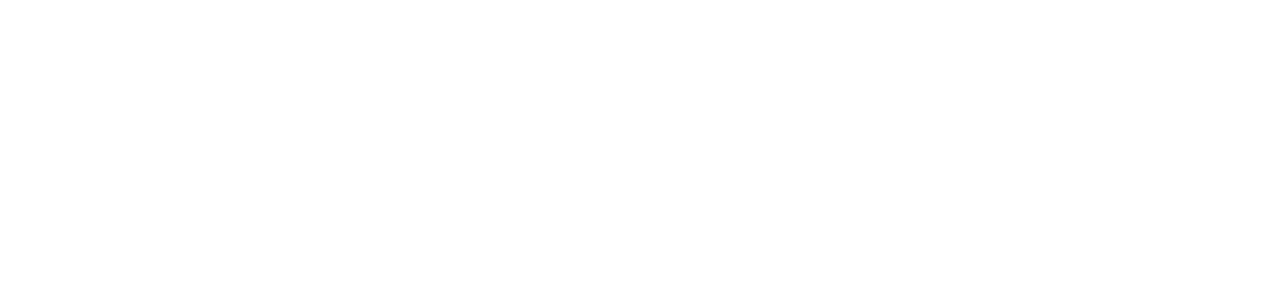
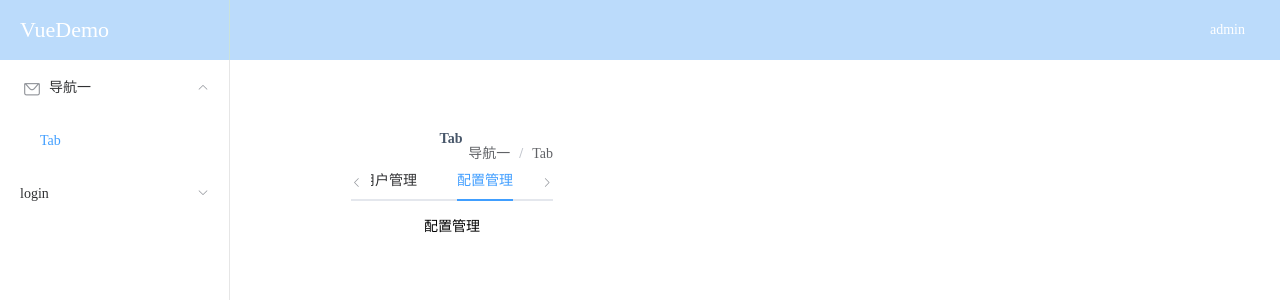
Before and after one commit to tyw809611051/evane-front, a Vue app: page /#/ in a window 1280 px wide. Both pictures are taken after a click on the button "登录". Shown: the top 300 px of the page. Built offline with nearby package versions, Linux system fonts and the light colour scheme.

Commit message:
vue demo

```diff
--- a/src/page/404.vue
+++ b/src/page/404.vue
@@ -0,0 +1,11 @@
+<template>
+    <p class="page-container">404 page not found</p>
+</template>
+
+<style>
+.page-container {
+    font-size: 20px;
+    text-align: center;
+    color: rgb(192, 204, 218);
+}
+</style>
--- a/src/page/home.vue
+++ b/src/page/home.vue
@@ -0,0 +1,215 @@
+<template lang="html">
+<div class="home-container">
+  <el-row class="container">
+    <el-col :span="24" class="header">
+            <el-col :span="10" class="logo" :class="collapsed?'logo-collapse-width':'logo-width'">{{collapsed?'':sysName}}</el-col>
+            <el-col :span="10">
+        <div class="tools" @click.prevent="collapseFun">
+          <i class="fa fa-align-justify"></i>
+                </div>
+            </el-col>
+            <el-col :span="4" class="userinfo">
+                <el-dropdown trigger="hover">
+                    <span class="el-dropdown-link userinfo-inner">{{sysUserName}}</span>
+                    <el-dropdown-menu slot="dropdown">
+                        <el-dropdown-item>我的消息</el-dropdown-item>
+                        <el-dropdown-item>设置</el-dropdown-item>
+                        <el-dropdown-item divided @click.native="logoutFun">退出登录</el-dropdown-item>
+                    </el-dropdown-menu>
+                </el-dropdown>
+            </el-col>
+        </el-col>
+    <el-col :span="24" class="main">
+      <aside :class="collapsed?'menu-collapsed':'menu-expanded'">
+        <!--导航菜单-->
+       <el-menu :default-active="$route.path" class="el-menu-vertical-demo" unique-opened router v-show="!collapsed">
+         <template v-for="(item,index) in $router.options.routes" v-if="!item.hidden">
+           <el-submenu :index="index+''" v-if="!item.leaf">
+             <template slot="title"><i :class="item.iconCls"></i>{{item.name}}</template>
+             <el-menu-item v-for="child in item.children" :index="child.path" :key="child.path" v-if="!child.hidden">{{child.name}}</el-menu-item>
+           </el-submenu>
+           <el-menu-item v-if="item.leaf&&item.children.length>0" :index="item.children[0].path"><i :class="item.iconCls"></i>{{item.children[0].name}}</el-menu-item>
+         </template>
+       </el-menu>
+       <!--导航菜单-折叠后-->
+       <ul class="el-menu el-menu-vertical-demo collapsed" v-show="collapsed" ref="menuCollapsed">
+         <li v-for="(item,index) in $router.options.routes" v-if="!item.hidden" class="el-submenu item">
+           <template v-if="!item.leaf">
+             <div class="el-submenu__title" style="padding-left: 20px;" @mouseover="showMenu(index,true)" @mouseout="showMenu(index,false)">
+               <i :class="item.iconCls"></i>
+             </div>
+             <ul class="el-menu submenu" :class="'submenu-hook-'+index" @mouseover="showMenu(index,true)" @mouseout="showMenu(index,false)">
+               <li v-for="child in item.children" v-if="!child.hidden" :key="child.path" class="el-menu-item" style="padding-left: 40px;height: 56px;line-height: 56px;" :class="$route.path==child.path?'is-active':''" @click="$router.push(child.path)">{{child.name}}</li>
+             </ul>
+           </template>
+           <template v-else>
+             <li class="el-submenu">
+               <div class="el-submenu__title el-menu-item" style="padding-left: 20px;height: 56px;line-height: 56px;padding: 0 20px;" :class="$route.path==item.children[0].path?'is-active':''" @click="$router.push(item.children[0].path)"><i :class="item.iconCls"></i></div>
+             </li>
+           </template>
+         </li>
+       </ul>
+     </aside>
+     <section class="content-container">
+       <div class="grid-content bg-purple-light">
+         <el-col :span="24" class="breadcrumb-container">
+           <strong class="title">{{$route.name}}</strong>
+           <el-breadcrumb separator="/" class="breadcrumb-inner">
+             <el-breadcrumb-item v-for="item in $route.matched" :key="item.path">{{ item.name }}</el-breadcrumb-item>
+           </el-breadcrumb>
+         </el-col>
+         <el-col :span="24" class="content-wrapper">
+           <transition name="fade" mode="out-in">
+             <router-view></router-view>
+           </transition>
+         </el-col>
+       </div>
+     </section>
+   </el-col>
+ </el-row>
+</div>
+</template>
+
+<script>
+export default {
+    components: {},
+    data() {
+        return {
+            sysName: 'VueDemo',
+            sysUserName: '',
+            collapsed: false
+        }
+    },
+    methods: {
+        //折叠导航栏
+        collapseFun: function() {
+            this.collapsed = !this.collapsed;
+        },
+        showMenu(i, status){
+          this.$refs.menuCollapsed.getElementsByClassName('submenu-hook-' + i)[0].style.display = status ? 'block' : 'none';
+        },
+        //退出登录
+        logoutFun: function() {
+            var _this = this;
+            this.$confirm('确认退出吗?', '提示', {
+                //type: 'warning'
+            }).then(() => {
+                sessionStorage.removeItem('user');
+                _this.$router.push('/login');
+            }).catch(() => {
+
+            });
+
+
+        },
+    },
+    mounted() {
+        var user = sessionStorage.getItem('user');
+        if (user) {
+            user = JSON.parse(user);
+            this.sysUserName = user.username || '';
+        }
+    }
+}
+</script>
+
+<style scoped lang="scss">
+.container {
+    position: absolute;
+    top: 0;
+    bottom: 0;
+    width: 100%;
+    .header {
+        height: 60px;
+        line-height: 60px;
+        background: #bbdbfb;
+        color: #fff;
+        .userinfo {
+            text-align: right;
+            padding-right: 35px;
+            float: right;
+            .userinfo-inner {
+                cursor: pointer;
+                color: #fff;
+            }
+        }
+        .logo {
+            height: 60px;
+            font-size: 22px;
+            padding-left: 20px;
+            padding-right: 20px;
+            border-color: rgba(238,241,146,0.3);
+            border-right-width: 1px;
+            border-right-style: solid;
+        }
+        .logo-width {
+            width: 230px;
+        }
+        .logo-collapse-width {
+            width: 60px;
+        }
+        .tools {
+            padding: 0 23px;
+            width: 14px;
+            height: 60px;
+            line-height: 60px;
+            cursor: pointer;
+        }
+    }
+    .main {
+        display: flex;
+        position: absolute;
+        top: 60px;
+        bottom: 0;
+        overflow: hidden;
+        aside {
+            flex: 0 0 230px;
+            width: 230px;
+            .el-menu {
+                height: 100%;
+            }
+            .collapsed {
+                width: 60px;
+                .item {
+                    position: relative;
+                }
+                .submenu {
+                    position: absolute;
+                    top: 0;
+                    left: 60px;
+                    z-index: 99999;
+                    height: auto;
+                    display: none;
+                }
+            }
+        }
+        .menu-collapsed {
+            flex: 0 0 60px;
+            width: 60px;
+        }
+        .menu-expanded {
+            flex: 0 0 230px;
+            width: 230px;
+        }
+        .content-container {
+            flex: 1;
+            overflow-y: scroll;
+            padding: 20px;
+            .breadcrumb-container {
+                .title {
+                    width: 200px;
+                    float: left;
+                    color: #475669;
+                }
+                .breadcrumb-inner {
+                    float: right;
+                }
+            }
+            .content-wrapper {
+                background-color: #fff;
+                box-sizing: border-box;
+            }
+        }
+    }
+}
+</style>
--- a/src/page/menu1/menuTab.vue
+++ b/src/page/menu1/menuTab.vue
@@ -0,0 +1,27 @@
+<template>
+<div class="tab-content">
+  <el-tabs v-model="activeName" @tab-click="handleClick">
+      <el-tab-pane label="用户管理" name="first">用户管理</el-tab-pane>
+      <el-tab-pane label="配置管理" name="second">配置管理</el-tab-pane>
+      <el-tab-pane label="角色管理" name="third">角色管理</el-tab-pane>
+      <el-tab-pane label="定时任务补偿" name="fourth">定时任务补偿</el-tab-pane>
+  </el-tabs>
+</div>
+</template>
+<script>
+export default {
+    data() {
+        return {
+            activeName: 'second'
+        };
+    },
+    methods: {
+        handleClick(tab, event) {
+            console.log(tab, event);
+        }
+    }
+};
+</script>
+
+<style lang="css">
+</style>
--- a/src/router/index.js
+++ b/src/router/index.js
@@ -14,13 +14,25 @@
   routes: [
     {
       path: '/',
-      name: 'home',
-      component: Home
+      name: '导航一',
+      component: home,
+      iconCls: 'el-icon-message',
+      children: [{
+        path: '/menutab',
+        component: MenuTable,
+        name: 'Tab'
+      }]
     },
     {
       path: '/login',
       name: 'login',
       component: Login
+    },
+    {
+      path: '/404',
+      component: NotFound,
+      name: 'notFound',
+      hidden: true
     }
   ]
 })
```
